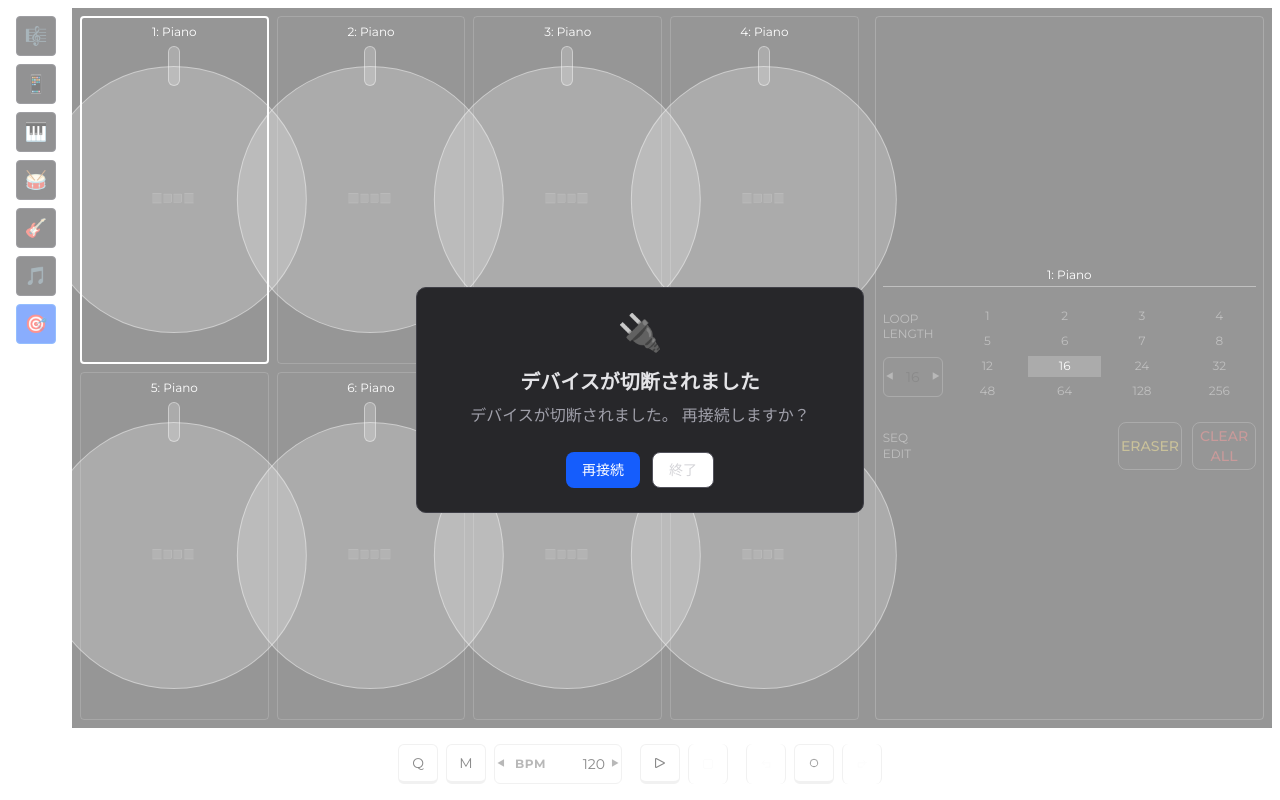
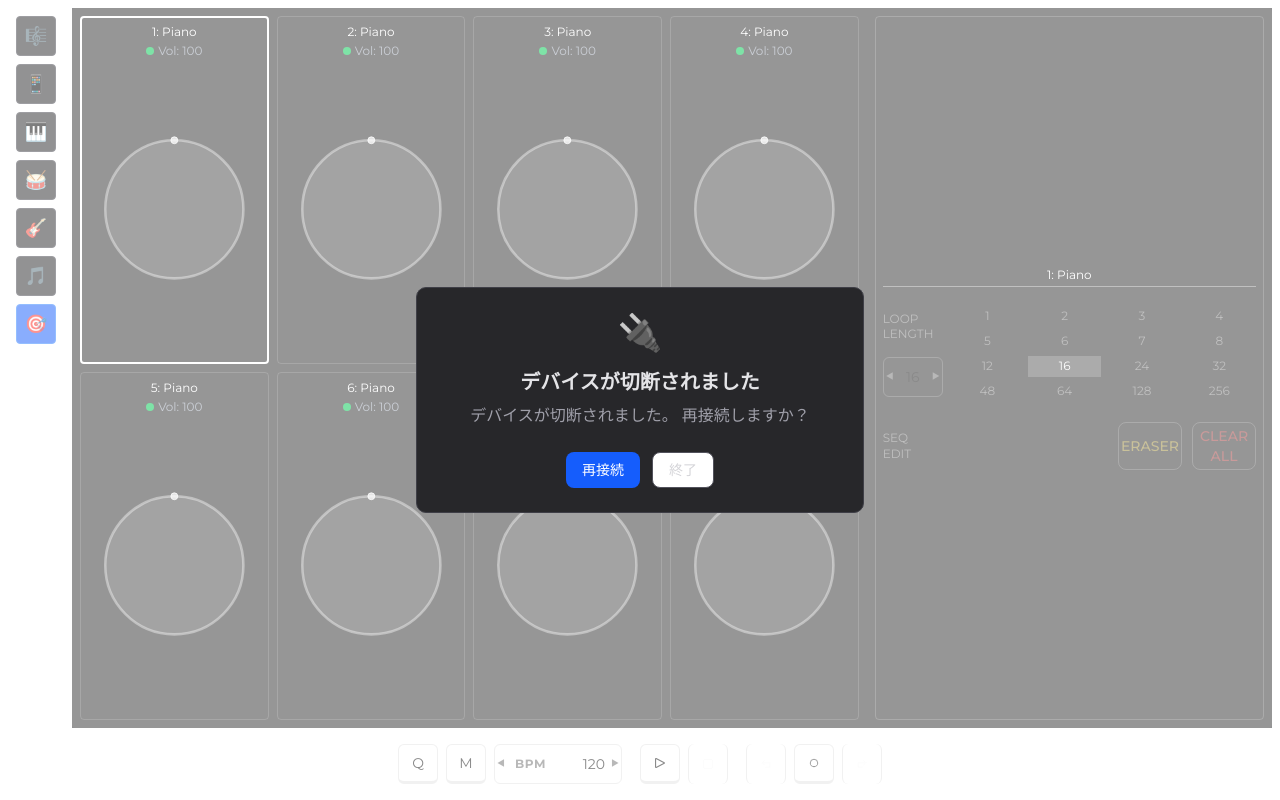
Before and after one commit to Weareable/Synthevery_Syntheditor, a Next.js app in the folder syntheditor/: page /player/sequencer in a window 1280 px wide. Built offline with nearby package versions, Linux system fonts and the light colour scheme.

Commit message:
feat LoopIndicatorコンポーネントを追加し、シーケンサーの現在のステップを視覚的に表示する機能を実装

```diff
--- /dev/null
+++ b/syntheditor/components/sequencer/LoopIndicator.tsx
@@ -0,0 +1,133 @@
+'use client'
+import React, { useEffect, useState, useCallback } from 'react'
+import { cn } from '@/lib/utils'
+import { motion, useMotionValue, useTransform } from 'framer-motion'
+
+interface LoopIndicatorProps {
+    currentStep: number
+    totalSteps: number
+    isPlaying?: boolean
+    bpm?: number
+    loopLengthMs?: number
+    className?: string
+}
+
+export function LoopIndicator({
+    currentStep,
+    totalSteps,
+    isPlaying = false,
+    bpm = 120,
+    loopLengthMs = 8000,
+    className
+}: LoopIndicatorProps) {
+    const [currentTime, setCurrentTime] = useState(0)
+
+    // 現在のステップ位置を0-1の範囲に正規化
+    const progress = useMotionValue(currentStep / totalSteps)
+
+    // 角度をラジアンに変換（上=0度、時計回り）
+    const angleRad = useTransform(progress, [0, 1], [-Math.PI / 2, 3 * Math.PI / 2])
+
+    // ドットの座標を計算
+    const center = 50
+    const radius = 40
+    const dotRadius = 2
+
+    const dotX = useTransform(angleRad, (rad) => center + radius * Math.cos(rad))
+    const dotY = useTransform(angleRad, (rad) => center + radius * Math.sin(rad))
+
+    // 進捗リング用のtransform
+    const strokeDashoffset = useTransform(progress, p => 1 - p)
+
+    // 進捗更新のコールバック
+    const updateProgress = useCallback((newProgress: number) => {
+        progress.set(newProgress)
+    }, [progress])
+
+    // 再生中の時間ベースのアニメーション
+    useEffect(() => {
+        if (!isPlaying) {
+            setCurrentTime(0)
+            return
+        }
+
+        const startTime = Date.now()
+        const interval = setInterval(() => {
+            const elapsed = Date.now() - startTime
+            const loopProgress = (elapsed % loopLengthMs) / loopLengthMs
+            setCurrentTime(loopProgress * loopLengthMs)
+
+            // ステップベースの進捗も更新
+            const stepProgress = Math.floor(loopProgress * totalSteps) / totalSteps
+            updateProgress(stepProgress)
+        }, 16) // 60fps
+
+        return () => clearInterval(interval)
+    }, [isPlaying, loopLengthMs, totalSteps, updateProgress])
+
+    // ステップが変更されたときにprogressを更新
+    useEffect(() => {
+        if (!isPlaying) {
+            updateProgress(currentStep / totalSteps)
+        }
+    }, [currentStep, totalSteps, isPlaying, updateProgress])
+
+    return (
+        <div className={cn('relative w-full h-full', className)}>
+            <svg
+                className="absolute inset-0 w-full h-full"
+                viewBox="0 0 100 100"
+                preserveAspectRatio="xMidYMid meet"
+            >
+                {/* 背景リング */}
+                <circle
+                    cx={center}
+                    cy={center}
+                    r={radius}
+                    fill="rgba(255,255,255,0.12)"
+                    stroke="rgba(255,255,255,0.4)"
+                    strokeWidth={1.5}
+                />
+
+                {/* 進捗を示すリング（再生中のみ表示） */}
+                {isPlaying && (
+                    <motion.circle
+                        cx={center}
+                        cy={center}
+                        r={radius}
+                        fill="transparent"
+                        stroke="rgba(255,255,255,0.6)"
+                        strokeWidth={1.5}
+                        strokeLinecap="round"
+                        initial={{ pathLength: 0 }}
+                        animate={{ pathLength: progress.get() }}
+                        style={{
+                            pathLength: progress,
+                            strokeDashoffset: strokeDashoffset
+                        }}
+                    />
+                )}
+
+                {/* 現在位置を示すドット */}
+                <motion.circle
+                    cx={dotX}
+                    cy={dotY}
+                    r={dotRadius}
+                    fill="rgba(255,255,255,0.75)"
+                    stroke="rgba(255,255,255,0.85)"
+                    strokeWidth={0.5}
+                    transition={{ type: "spring", stiffness: 300, damping: 30 }}
+                />
+            </svg>
+
+            {/* 再生中の視覚効果 */}
+            {isPlaying && (
+                <motion.div
+                    className="absolute inset-0 rounded-full border-2 border-white/30"
+                    animate={{ scale: [1, 1.1, 1] }}
+                    transition={{ duration: 2, repeat: Infinity, ease: "easeInOut" }}
+                />
+            )}
+        </div>
+    )
+}
--- a/syntheditor/components/sequencer/SequencerCard.tsx
+++ b/syntheditor/components/sequencer/SequencerCard.tsx
@@ -1,6 +1,9 @@
 'use client'
 import React from 'react'
 import { cn } from '@/lib/utils'
+import { LoopIndicator } from './LoopIndicator'
+import { useSynthevery } from '@/contexts/SyntheveryContext'
+import { useAppState, useReadOnlyAppState } from '@/hooks/useAppState'
 
 interface SequencerCardProps {
     trackNumber: number
@@ -17,65 +20,71 @@ export function SequencerCard({
     className,
     onClick
 }: SequencerCardProps) {
+    const { playerSyncStates } = useSynthevery()
+    const [trackStates, updateTrackStates] = useAppState(playerSyncStates.trackStates)
+    const tickClockState = useReadOnlyAppState(playerSyncStates.tickClockState)
+
+    // 現在のトラックの状態を取得
+    const currentTrackState = trackStates[trackNumber - 1] || { loopLengthTick: 1920, mute: false, volume: 100 }
+
+    // 現在のステップ位置を計算（tickClockStateから取得）
+    const currentStep = tickClockState.playing ? Math.floor((Date.now() % 8000) / (8000 / 32)) : 0
+    const totalSteps = 32 // 固定値、後でtrackStateから取得可能
+
+    // トラックのミュート状態を切り替え
+    const toggleMute = () => {
+        const newTrackStates = [...trackStates]
+        newTrackStates[trackNumber - 1] = {
+            ...newTrackStates[trackNumber - 1],
+            mute: !newTrackStates[trackNumber - 1].mute
+        }
+        updateTrackStates(newTrackStates)
+    }
+
     return (
         <div
             className={cn(
                 "box-border content-stretch flex flex-col items-center justify-start relative size-full cursor-pointer",
+                currentTrackState.mute && "opacity-50",
                 className
             )}
             onClick={onClick}
         >
-            <div className="basis-0 grow min-h-px min-w-px relative rounded shrink-0 w-full">
-                <div className="box-border content-stretch flex flex-col gap-1 items-end justify-start overflow-visible p-2 relative size-full">
+            <div className="basis-0 grow min-h-px min-w-px relative rounded shrink-0 w-full h-full">
+                <div className="box-border content-stretch flex flex-col gap-1 items-end justify-start overflow-hidden p-2 relative size-full">
                     <div className="flex flex-col font-normal justify-center leading-[0] relative shrink-0 text-xs text-center text-white w-full">
                         <p className="leading-[normal]">{trackNumber}: {instrumentName}</p>
+                        {/* トラック状態表示 */}
+                        <div className="flex items-center justify-center gap-1 mt-1">
+                            <button
+                                onClick={(e) => {
+                                    e.stopPropagation()
+                                    toggleMute()
+                                }}
+                                className={cn(
+                                    "w-2 h-2 rounded-full text-xs",
+                                    currentTrackState.mute ? "bg-red-500" : "bg-green-500"
+                                )}
+                                title={currentTrackState.mute ? "Unmute" : "Mute"}
+                            />
+                            <span className="text-xs text-gray-400">
+                                Vol: {currentTrackState.volume}
+                            </span>
+                        </div>
                     </div>
-                    <div className="basis-0 grow min-h-px min-w-px relative shrink-0 w-full">
-                        {/* ピアノアイコン */}
-                        <div className="absolute bottom-[19.15%] overflow-visible top-[18.09%] translate-x-[-50%] w-[91px]" style={{ left: "calc(50% - 1px)" }}>
-                            <div className="absolute aspect-[32/32] left-[24.14%] overflow-visible right-[24.83%] translate-y-[-50%]" style={{ top: "calc(50% + 0.186px)" }}>
-                                <div className="absolute contents inset-[9.38%_6.25%]">
-                                    {/* ピアノの鍵盤を表現するSVG要素 */}
-                                    <div className="absolute bottom-[9.38%] left-3/4 right-[6.25%] top-[9.38%]">
-                                        <div className="absolute inset-[-1.33%_-5.74%]" style={{ "--stroke-0": "rgba(255, 255, 255, 0.4)" } as React.CSSProperties}>
-                                            <svg width="100%" height="100%" viewBox="0 0 32 32" fill="none">
-                                                <rect x="0" y="0" width="32" height="32" fill="rgba(255,255,255,0.1)" stroke="rgba(255,255,255,0.4)" strokeWidth="1" />
-                                            </svg>
-                                        </div>
-                                    </div>
-                                    <div className="absolute inset-[9.38%_53.13%_9.38%_31.25%]">
-                                        <div className="absolute inset-[-1.33%_-6.89%]" style={{ "--stroke-0": "rgba(255, 255, 255, 0.4)" } as React.CSSProperties}>
-                                            <svg width="100%" height="100%" viewBox="0 0 32 32" fill="none">
-                                                <rect x="0" y="0" width="32" height="32" fill="rgba(255,255,255,0.1)" stroke="rgba(255,255,255,0.4)" strokeWidth="1" />
-                                            </svg>
-                                        </div>
-                                    </div>
-                                    <div className="absolute inset-[9.38%_31.25%_9.38%_53.13%]">
-                                        <div className="absolute inset-[-1.33%_-6.89%]" style={{ "--stroke-0": "rgba(255, 255, 255, 0.4)" } as React.CSSProperties}>
-                                            <svg width="100%" height="100%" viewBox="0 0 32 32" fill="none">
-                                                <rect x="0" y="0" width="32" height="32" fill="rgba(255,255,255,0.1)" stroke="rgba(255,255,255,0.4)" strokeWidth="1" />
-                                            </svg>
-                                        </div>
-                                    </div>
-                                    <div className="absolute bottom-[9.38%] left-[6.25%] right-3/4 top-[9.38%]">
-                                        <div className="absolute inset-[-1.33%_-5.74%]" style={{ "--stroke-0": "rgba(255, 255, 255, 0.4)" } as React.CSSProperties}>
-                                            <svg width="100%" height="100%" viewBox="0 0 32 32" fill="none">
-                                                <rect x="0" y="0" width="32" height="32" fill="rgba(255,255,255,0.1)" stroke="rgba(255,255,255,0.4)" strokeWidth="1" />
-                                            </svg>
-                                        </div>
-                                    </div>
-                                </div>
+                    <div className="basis-0 grow min-h-px min-w-px relative shrink-0 w-full h-full">
+                        {/* 両辺を考慮しつつ最大の正方形でフィット（コンテナクエリ単位使用） */}
+                        <div className="absolute inset-x-0 bottom-[7.45%] top-[7.45%] flex items-center justify-center [container-type:size]">
+                            <div className="w-[min(100cqw,100cqh)] h-[min(100cqw,100cqh)]">
+                                <LoopIndicator
+                                    currentStep={currentStep}
+                                    totalSteps={totalSteps}
+                                    isPlaying={tickClockState.playing}
+                                    bpm={tickClockState.bpm}
+                                    loopLengthMs={(60 / tickClockState.bpm) * 4 * 1000} // 4拍分のループ
+                                    className="w-full h-full"
+                                />
                             </div>
-                        </div>
-
-                        {/* 中央の円形要素 */}
-                        <div className="absolute aspect-[80/80] bottom-[7.45%] top-[7.45%] translate-x-[-50%]" style={{ left: "calc(50% - 0.5px)" }}>
-                            <div className="w-full h-full rounded-full bg-white/20 border border-white/40"></div>
-                        </div>
-
-                        {/* 上部の小さな円形要素 */}
-                        <div className="absolute bottom-[86.17%] top-[1.06%] translate-x-[-50%] w-3" style={{ left: "calc(50% - 0.5px)" }}>
-                            <div className="w-full h-full rounded-full bg-white/20 border border-white/40"></div>
                         </div>
                     </div>
                 </div>
--- a/syntheditor/components/sequencer/index.ts
+++ b/syntheditor/components/sequencer/index.ts
@@ -1,3 +1,4 @@
 export { SequencerPanel } from './SequencerPanel'
 export { SequencerCard } from './SequencerCard'
 export { TrackDetailPanel } from './TrackDetailPanel'
+export { LoopIndicator } from './LoopIndicator'
```
